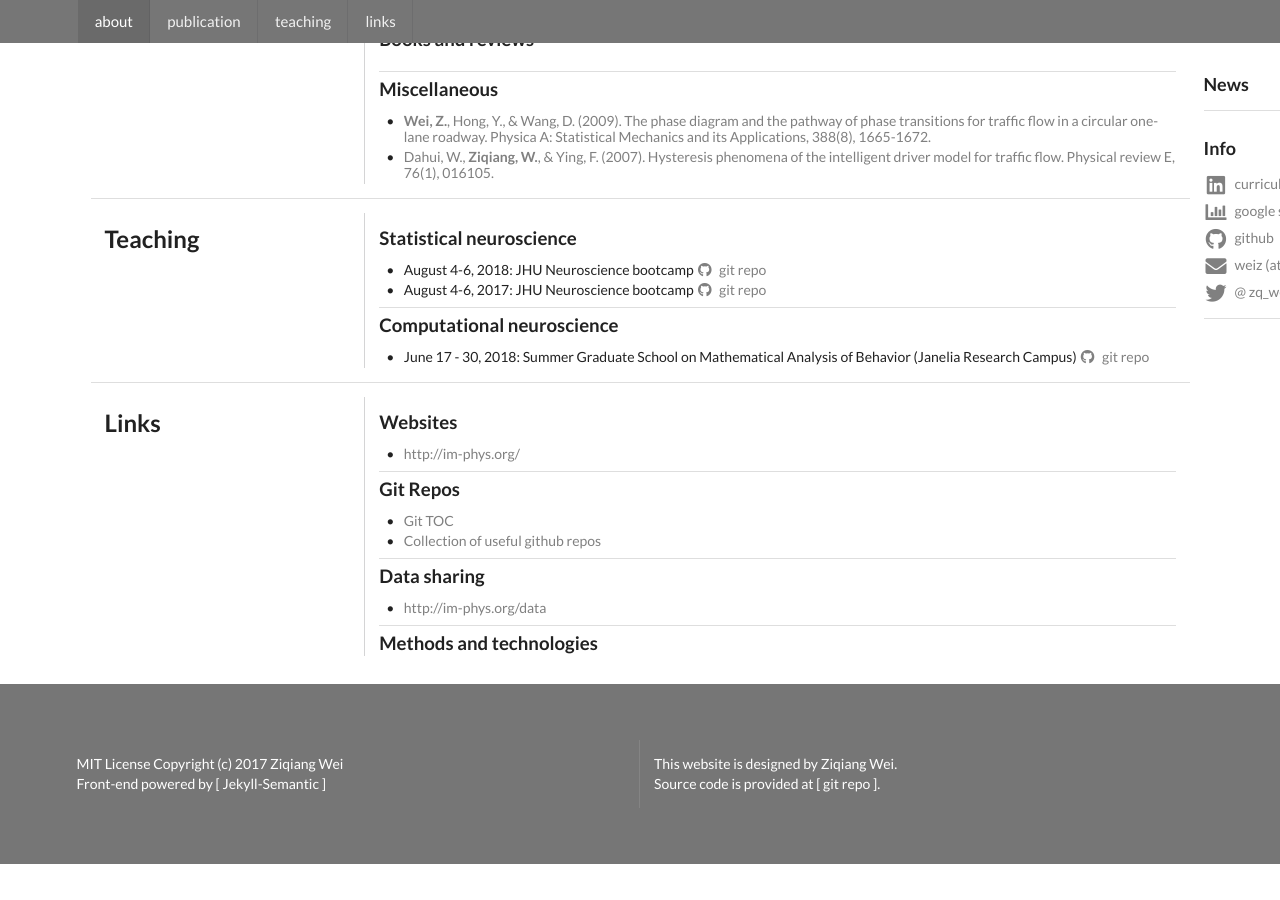
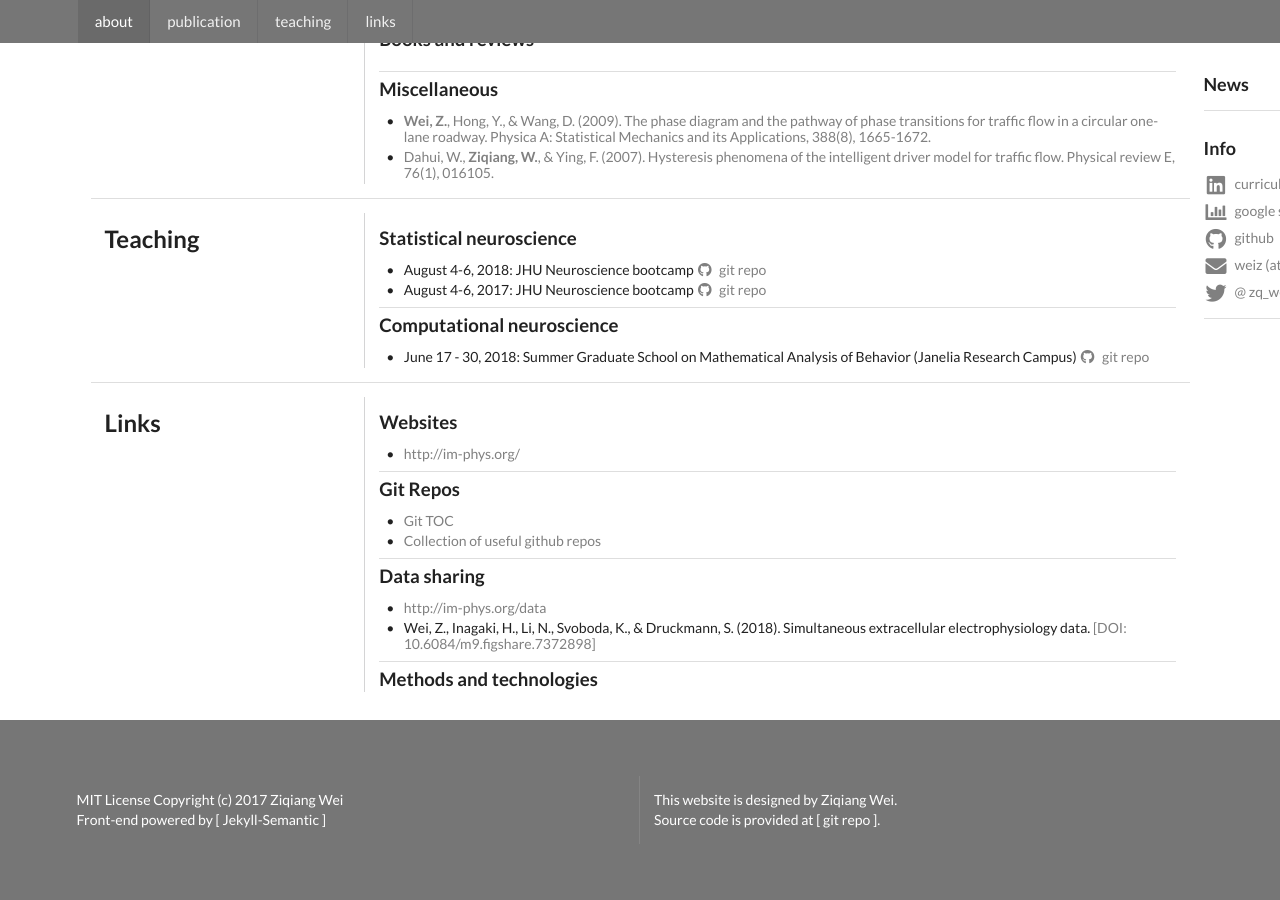
Before and after one commit to zqwei/zqwei.github.io, a Jekyll site: the page built from index.html, in a window 1280 px wide and 900 px high, scrolled down 1365 px. Built offline with Jekyll 4.4.1, drawn with Linux system fonts in a browser that asks for light colours; before the commit the page ends 2229 px from its top, so only the background shows below that.

Commit message:
add data link for ephys of tlds paper

```diff
--- a/_includes/links.html
+++ b/_includes/links.html
@@ -33,8 +33,15 @@
         <h3 class="ui black header"> Data sharing </h3>
         <div class="ui bulleted list">
           <div class="item">
-            <a href="http://im-phys.org/">
+            <a href="http://im-phys.org/data">
               http://im-phys.org/data
+            </a>
+          </div>
+          <div class="item">
+            Wei, Z., Inagaki, H., Li, N., Svoboda, K., & Druckmann, S. (2018).
+            Simultaneous extracellular electrophysiology data.
+            <a href="https://figshare.com/articles/Simultaneous_extracellular_electrophysiology_data/7372898">
+              [DOI: 10.6084/m9.figshare.7372898]
             </a>
           </div>
         </div>
```
